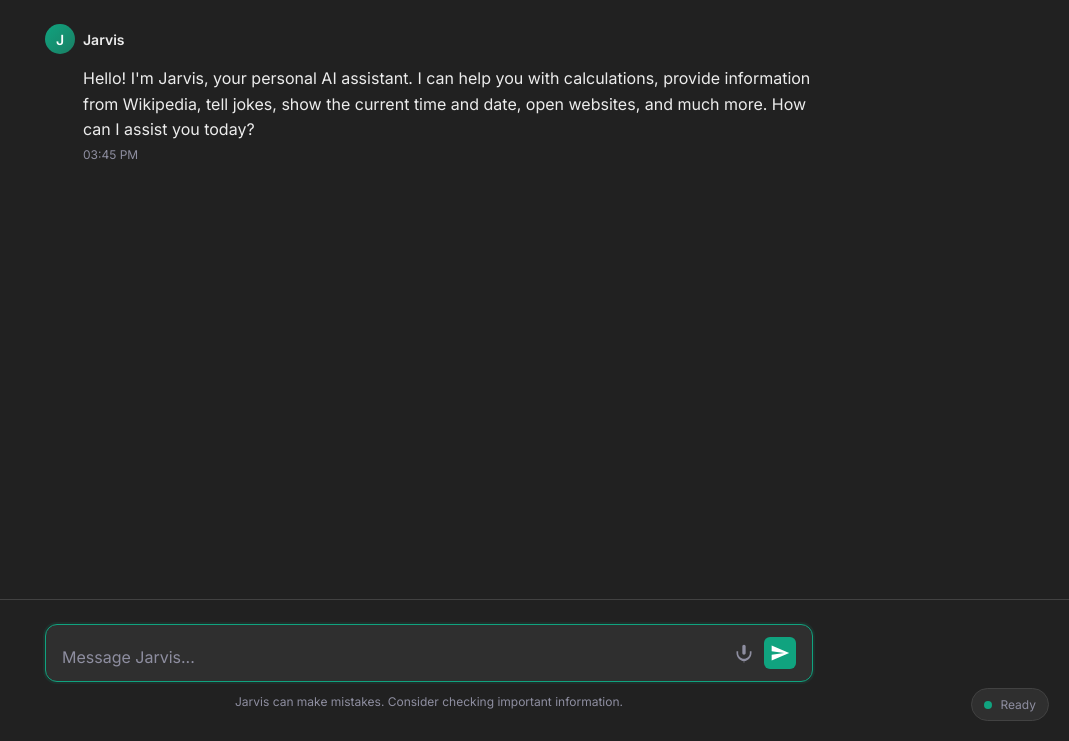
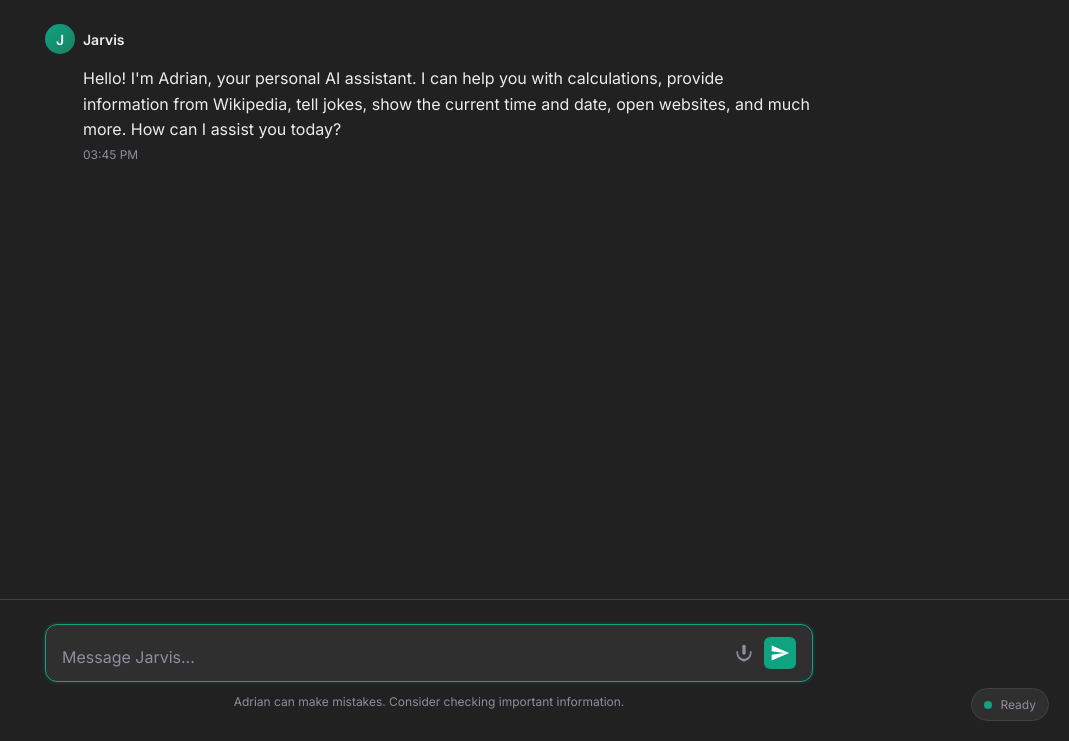
Before and after one commit to saloniilad/A.D.R.I.A.N., a Flask app: page / in a window 1280 px wide. Shown: the part 59-800 px from the top of the page, without its empty margins (211-1280 px from the left). Run offline with Flask 3, Linux system fonts and the light colour scheme.

Commit message:
Changed the bot name

```diff
--- a/static/js/main.js
+++ b/static/js/main.js
@@ -29,7 +29,7 @@ class JarvisUI {
 
         // Welcome message
         setTimeout(() => {
-            const welcomeMessage = "Hello! I'm Jarvis, your personal AI assistant. I can help you with calculations, provide information from Wikipedia, tell jokes, show the current time and date, open websites, and much more. How can I assist you today?";
+            const welcomeMessage = "Hello! I'm Adrian, your personal AI assistant. I can help you with calculations, provide information from Wikipedia, tell jokes, show the current time and date, open websites, and much more. How can I assist you today?";
             this.addMessage(welcomeMessage, 'assistant');
             this.speakText(welcomeMessage);
         }, 500);
--- a/templates/index.html
+++ b/templates/index.html
@@ -67,7 +67,7 @@
                     </div>
                 </div>
                 <div class="input-footer-text">
-                    Jarvis can make mistakes. Consider checking important information.
+                    Adrian can make mistakes. Consider checking important information.
                 </div>
             </div>
         </footer>
```
